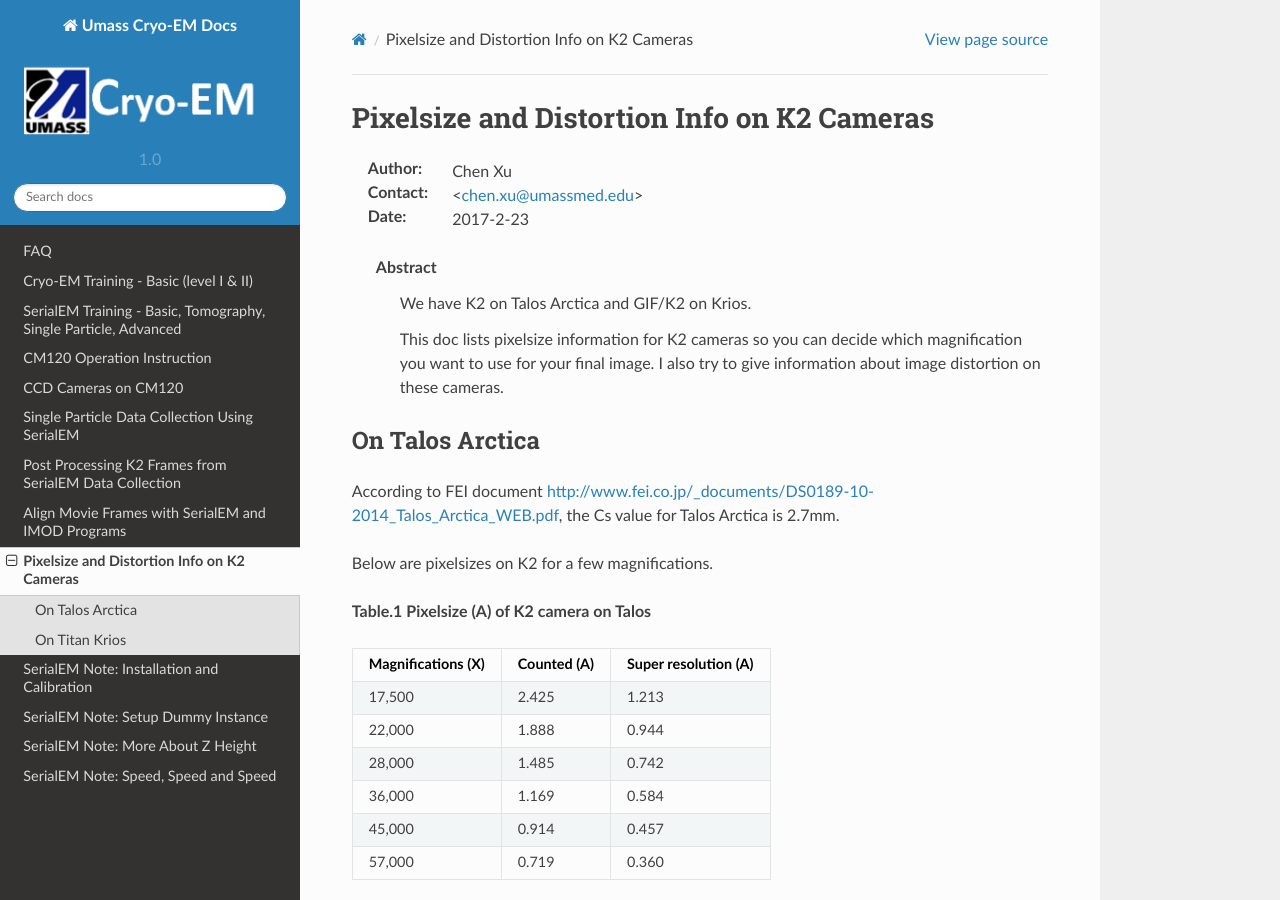
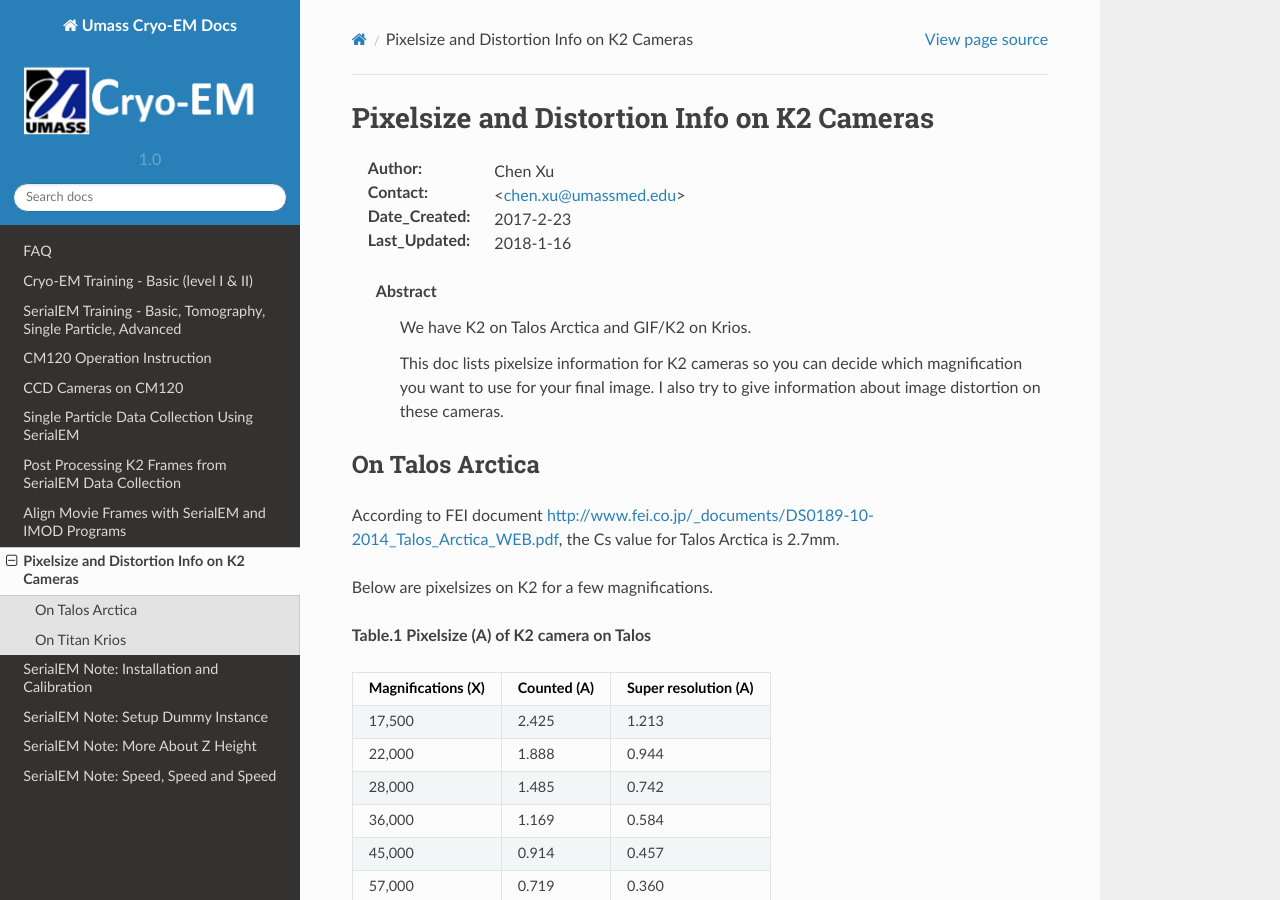
Before and after one commit to xuchen66/sphinx-emdocs, a Sphinx documentation site: the page built from source/pixelsize-and-distortion-info.rst, in a window 1280 px wide and 900 px high. Built offline with Sphinx 7.4.7 and the Read the Docs theme 2.0.0, drawn with Linux system fonts in a browser that asks for light colours; pages that are not in the unit, such as notebooks, are missing from menus.

Commit message:
Update pixelsize-and-distortion-info.rst

```diff
--- a/source/pixelsize-and-distortion-info.rst
+++ b/source/pixelsize-and-distortion-info.rst
@@ -5,8 +5,8 @@
 
 :Author: Chen Xu
 :Contact: <chen.xu@umassmed.edu>
-:Date: 2017-2-23
-
+:Date_Created: 2017-2-23
+:Last_Updated: 2018-1-16
 .. _glossary:
 
   Abstract
```
